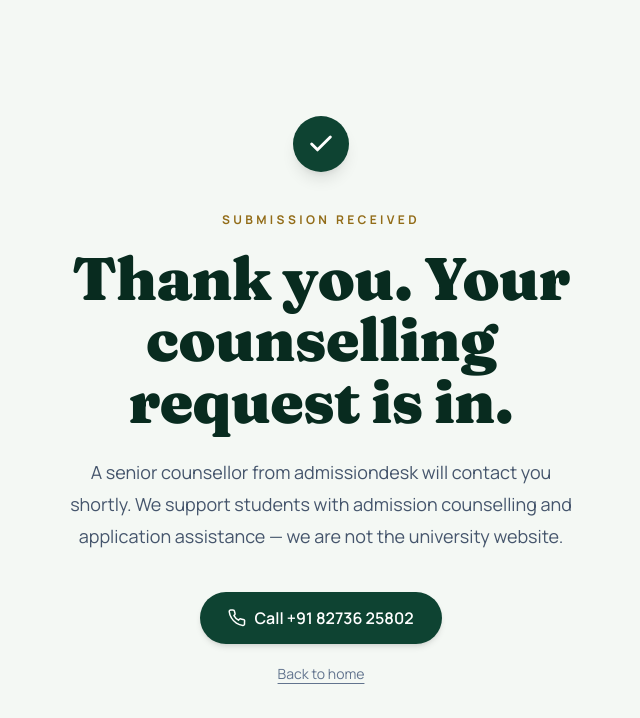
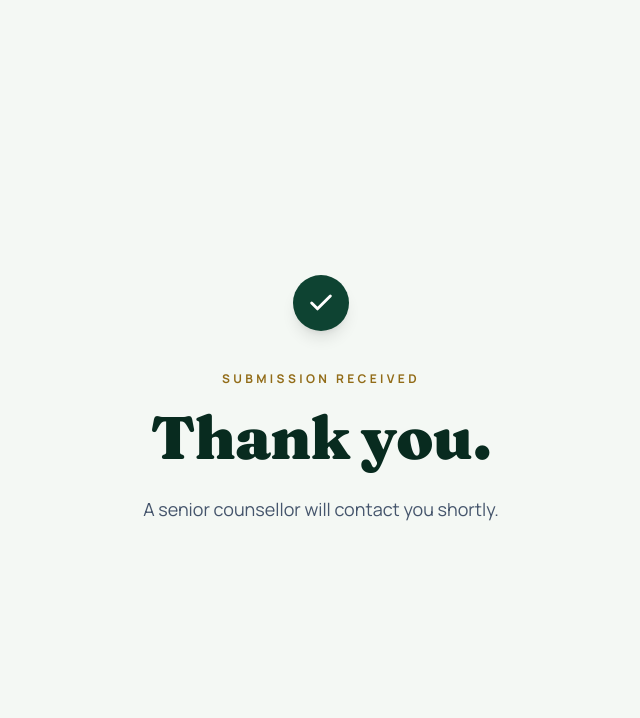
Before and after one commit to firdosh008/admissiondesk, a Next.js app: page /thank-you in a window 1280 px wide. Shown: the top 718 px of the page, without its empty margins (319-959 px from the left). Built offline with nearby package versions, Linux system fonts and the light colour scheme; no server answers.

Commit message:
code and setup done sheet

```diff
--- a/src/app/thank-you/page.tsx
+++ b/src/app/thank-you/page.tsx
@@ -90,31 +90,12 @@ export default async function ThankYouPage({ searchParams }: ThankYouPageProps)
           </p>
 
           <h1 className={`mt-5 text-4xl font-black leading-[1.02] tracking-tight sm:text-5xl md:text-6xl ${variant.ink}`}>
-            Thank you. Your counselling request is in.
+            Thank you.
           </h1>
 
           <p className="mt-6 max-w-lg text-base leading-8 text-slate-600 sm:text-lg">
-            A senior counsellor from {SITE.name} will contact you shortly. We
-            support students with admission counselling and application
-            assistance — we are not the university website.
+            A senior counsellor will contact you shortly.
           </p>
-
-          <a
-            href={`tel:${SITE.phone.replace(/\s/g, "")}`}
-            className={`mt-10 inline-flex items-center gap-2 rounded-full px-7 py-3.5 text-base font-semibold shadow-md transition-all hover:-translate-y-0.5 hover:shadow-lg ${variant.button}`}
-          >
-            <svg width="18" height="18" viewBox="0 0 24 24" fill="none" stroke="currentColor" strokeWidth="2" strokeLinecap="round" strokeLinejoin="round" aria-hidden="true">
-              <path d="M22 16.92v3a2 2 0 0 1-2.18 2 19.79 19.79 0 0 1-8.63-3.07A19.5 19.5 0 0 1 4.69 12 19.79 19.79 0 0 1 1.64 3.4 2 2 0 0 1 3.6 1.22h3a2 2 0 0 1 2 1.72 12.84 12.84 0 0 0 .7 2.81 2 2 0 0 1-.45 2.11L7.91 8.78a16 16 0 0 0 6.06 6.06l1.14-1.14a2 2 0 0 1 2.11-.45 12.84 12.84 0 0 0 2.81.7A2 2 0 0 1 22 16.92z" />
-            </svg>
-            Call {SITE.phone}
-          </a>
-
-          <Link
-            href={variant.path}
-            className="mt-5 text-sm text-slate-500 underline underline-offset-4 hover:text-slate-700 transition-colors"
-          >
-            Back to home
-          </Link>
         </div>
       </section>
     </main>
--- a/src/hooks/useCascadingPrograms.ts
+++ b/src/hooks/useCascadingPrograms.ts
@@ -49,14 +49,6 @@ export function useCascadingPrograms(
   }, [programLevel, setValue]);
 
   useEffect(() => {
-    if (programOptions.length === 1) {
-      setValue("program", programOptions[0]);
-    } else {
-      setValue("program", "");
-    }
-  }, [programCategory, programOptions, setValue]);
-
-  useEffect(() => {
     setValue("specializationRequested", false);
     setValue("cseTrack", "");
   }, [program, setValue]);
```
Also changed, not shown: 1 other file (tests, documents, lock files or other folders).
